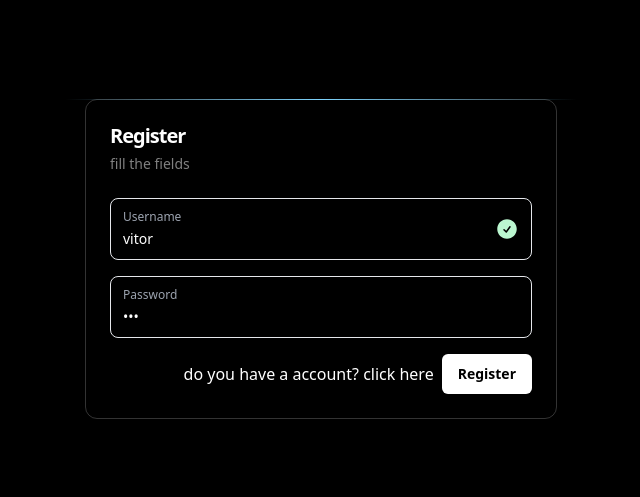
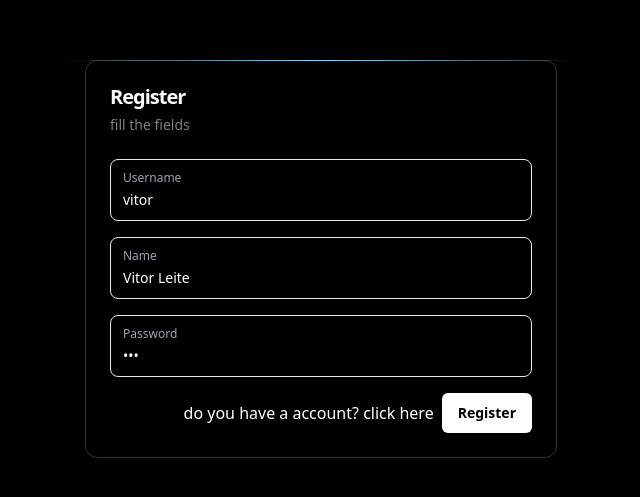
Before and after one commit to VitorLeiteJr/autentication-jwt-users-crud, a Next.js app: page /register in a window 1280 px wide. Shown: the part 161-658 px from the top of the page, without its empty margins (319-959 px from the left). Built offline with nearby package versions, Linux system fonts and the light colour scheme.

Commit message:
feat: add field in sign up to Name

```diff
--- a/app/_components/CompForm.tsx
+++ b/app/_components/CompForm.tsx
@@ -7,11 +7,12 @@ interface formProps {
     onSubmit: (e: FormEvent<HTMLFormElement>) => void,
     textButton: string,
     textDescription: string,
-    isLogin: boolean
+    isLogin: boolean,
+    isRegister: boolean
 
 }
 
-const CompForm = ({onSubmit, textButton,textDescription, isLogin}: formProps) => {
+const CompForm = ({onSubmit, textButton,textDescription, isLogin, isRegister}: formProps) => {
   return (
     <div className="bg-black text-white flex min-h-screen flex-col items-center pt-16 sm:justify-center sm:pt-0">
 
@@ -34,21 +35,30 @@ const CompForm = ({onSubmit, textButton,textDescription, isLogin}: formProps) =>
                                 <div className="flex justify-between">
                                     <label
                                         className="text-xs font-medium text-muted-foreground group-focus-within:text-white text-gray-400">Username</label>
-                                    <div className="absolute right-3 translate-y-2 text-green-200">
-                                                <svg xmlns="http://www.w3.org/2000/svg" viewBox="0 0 24 24"
-                                                    fill="currentColor" className="w-6 h-6">
-                                                    <path fillRule="evenodd"
-                                                        d="M2.25 12c0-5.385 4.365-9.75 9.75-9.75s9.75 4.365 9.75 9.75-4.365 9.75-9.75 9.75S2.25 17.385 2.25 12Zm13.36-1.814a.75.75 0 1 0-1.22-.872l-3.236 4.53L9.53 12.22a.75.75 0 0 0-1.06 1.06l2.25 2.25a.75.75 0 0 0 1.14-.094l3.75-5.25Z"
-                                                        clipRule="evenodd" />
-                                                </svg>
-                                            </div>
-                                </div>
+                                    </div>
                                 <input type="text" name="email" defaultValue="vitor"
                                     autoComplete="off"
                                     className="block w-full border-0 bg-transparent p-0 text-sm file:my-1 file:rounded-full file:border-0 file:bg-accent file:px-4 file:py-2 file:font-medium placeholder:text-muted-foreground/90 focus:outline-none focus:ring-0 sm:leading-7 text-foreground" required/>
                             </div>
                         </div>
                     </div>
+                    {isRegister ? (
+                    <div>
+                        <div className="mt-4">
+                            <div
+                                className="group relative rounded-lg border focus-within:border-sky-200 px-3 pb-1.5 pt-2.5 duration-200 focus-within:ring focus-within:ring-sky-300/30">
+                                <div className="flex justify-between">
+                                    <label
+                                        className="text-xs font-medium text-muted-foreground group-focus-within:text-white text-gray-400">Name</label>
+                                    </div>
+                                <input type="text" name="name" defaultValue="Vitor Leite"
+                                    autoComplete="off"
+                                    className="block w-full border-0 bg-transparent p-0 text-sm file:my-1 file:rounded-full file:border-0 file:bg-accent file:px-4 file:py-2 file:font-medium placeholder:text-muted-foreground/90 focus:outline-none focus:ring-0 sm:leading-7 text-foreground" required/>
+                            </div>
+                        </div>
+                    </div>
+                ): (<></>)}
+
                     <div className="mt-4">
                         <div>
                             <div
--- a/app/api/RegisterUser/route.ts
+++ b/app/api/RegisterUser/route.ts
@@ -5,9 +5,9 @@ import bcrypt from "bcrypt";
 export const POST = async (req: NextRequest) => {
 
     const body = await req.json();
-    const {email,pw} = body;
+    const {email,pw, name}  = body;
 
-    console.log(email,pw);
+    console.log(email,pw,name);
     const salt = await bcrypt.genSalt(10);
     const hashPassword = await bcrypt.hash(pw, salt);
 
@@ -16,7 +16,8 @@ export const POST = async (req: NextRequest) => {
             await prisma.user.createMany({
                 data: {
                     email: email,
-                    password: hashPassword
+                    password: hashPassword,
+                    name: name
                 }
             })
             return NextResponse.json({Error: "Account created with success", status: true});
--- a/app/login/page.tsx
+++ b/app/login/page.tsx
@@ -37,6 +37,7 @@ const Login = () => {
    textButton="Sign in"
    textDescription="Enter your login and password"
    isLogin={true}
+   isRegister={false}
    />
   )
 }
--- a/app/register/page.tsx
+++ b/app/register/page.tsx
@@ -14,8 +14,9 @@ const Register = () => {
 
         const email = formData.get("email") as string;
         const pw = formData.get("password") as string;
+        const name = formData.get("name") as string;
 
-        const response =await axios.post("/api/RegisterUser", {email,pw});
+        const response =await axios.post("/api/RegisterUser", {email,pw,name});
 
         if(response.data.status){
        toast.success("Create with success!");
@@ -32,6 +33,7 @@ const Register = () => {
    textButton="Register"
    textDescription="fill the fields"
    isLogin={false}
+   isRegister={true}
    />
   )
 }
```
